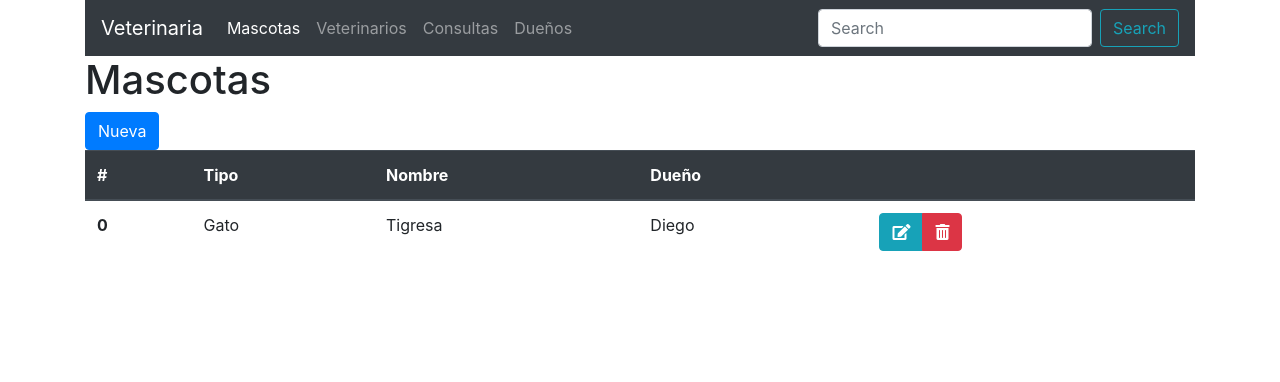
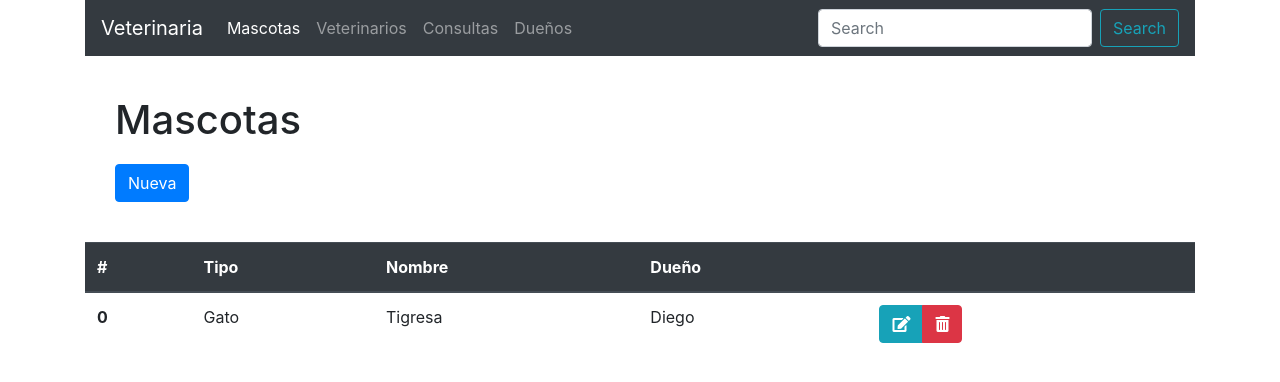
Before and after one commit to dchiapa/Full-Stack-JavaScript-Developer, a plain HTML site: page project_veterinaria/index.html in a window 1280 px wide. Drawn offline with nearby package versions, Linux system fonts and the light colour scheme.

Commit message:
update classes css

```diff
--- a/project_veterinaria/css/styles.css
+++ b/project_veterinaria/css/styles.css
@@ -1,7 +1,7 @@
-.actions-menu {
+.actionsMenu {
   padding: 40px 30px;
 }
-.actions-menu h1 {
+.actionsMenu h1 {
   margin-bottom: 20px;
 }
 .form-row {
```
